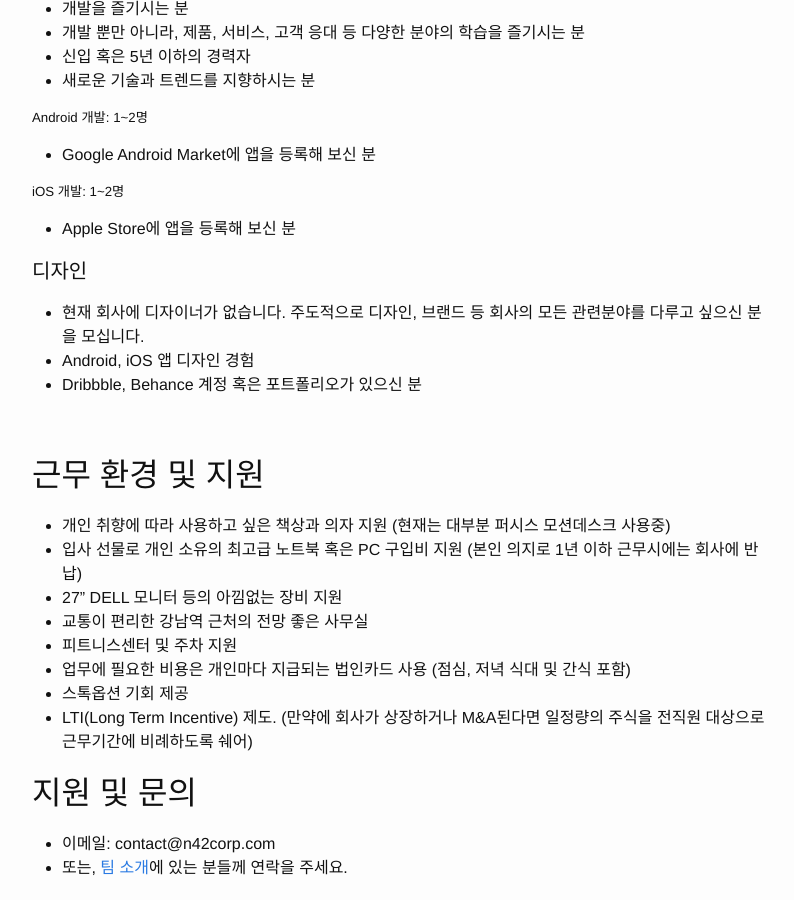
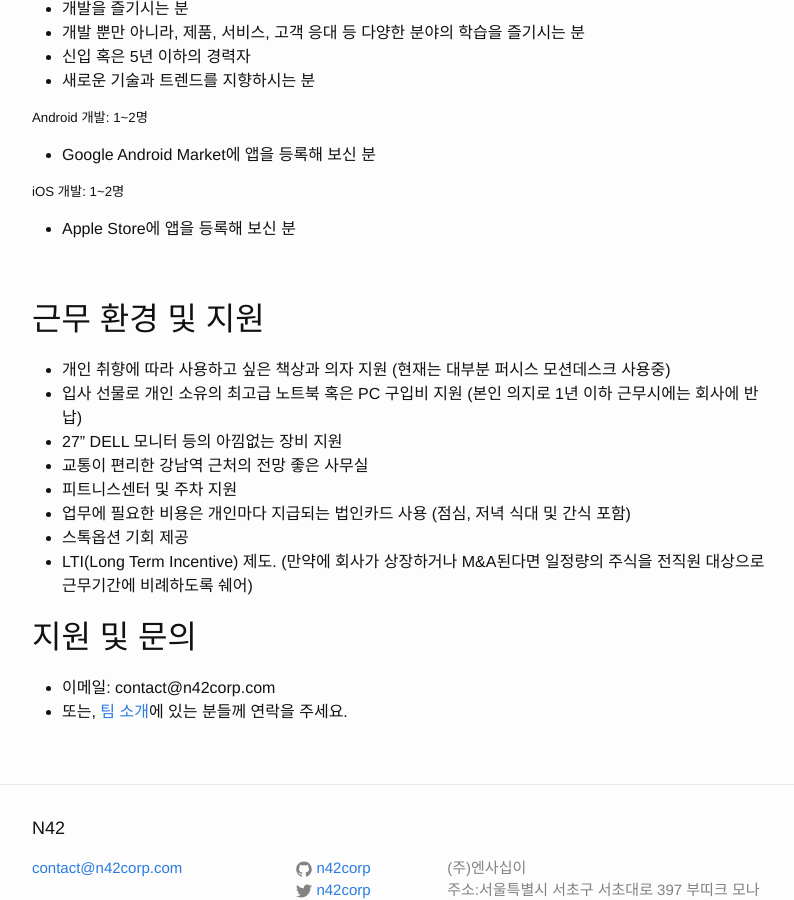
Before and after one commit to daangn/daangn-team-page, a Jekyll site: the page built from jobs.md, in a window 1280 px wide and 900 px high, scrolled down 434 px. Shown: the whole window, without its empty margins (238-1032 px from the left). Built offline with Jekyll 4.4.1, drawn with Linux system fonts in a browser that asks for light colours.

Commit message:
디자이너 Lia 합류

```diff
--- a/jobs.md
+++ b/jobs.md
@@ -26,11 +26,6 @@ description: 지역기반 커뮤니티 서비스인 판교장터 앱을 만들
 - Apple Store에 앱을 등록해 보신 분
 
 
-#### 디자인
-- 현재 회사에 디자이너가 없습니다. 주도적으로 디자인, 브랜드 등 회사의 모든 관련분야를 다루고 싶으신 분을 모십니다.
-- Android, iOS 앱 디자인 경험
-- Dribbble, Behance 계정 혹은 포트폴리오가 있으신 분
-
 <br/>
 
 ## 근무 환경 및 지원
```
Also changed, not shown: about.md (+3 -0 lines).
